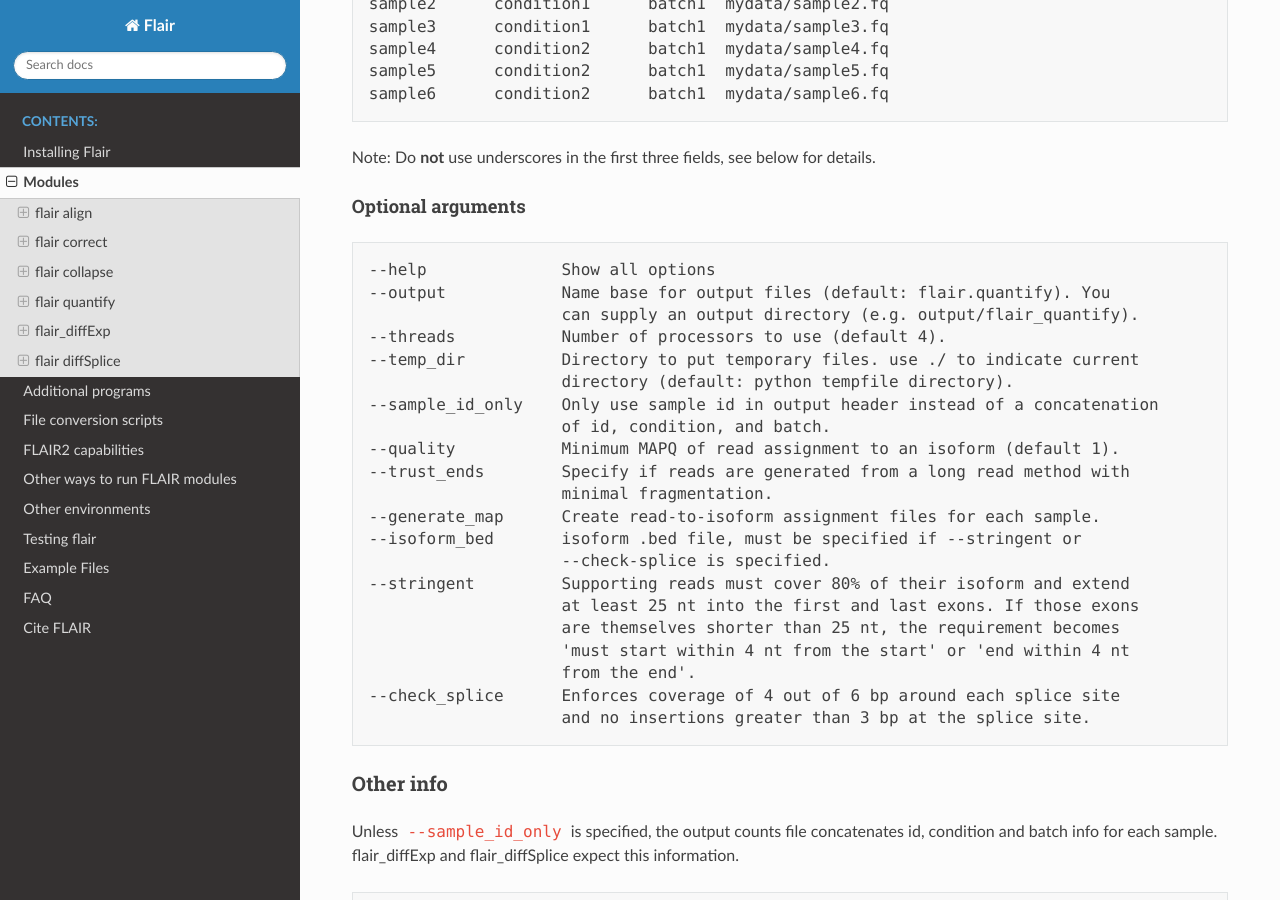
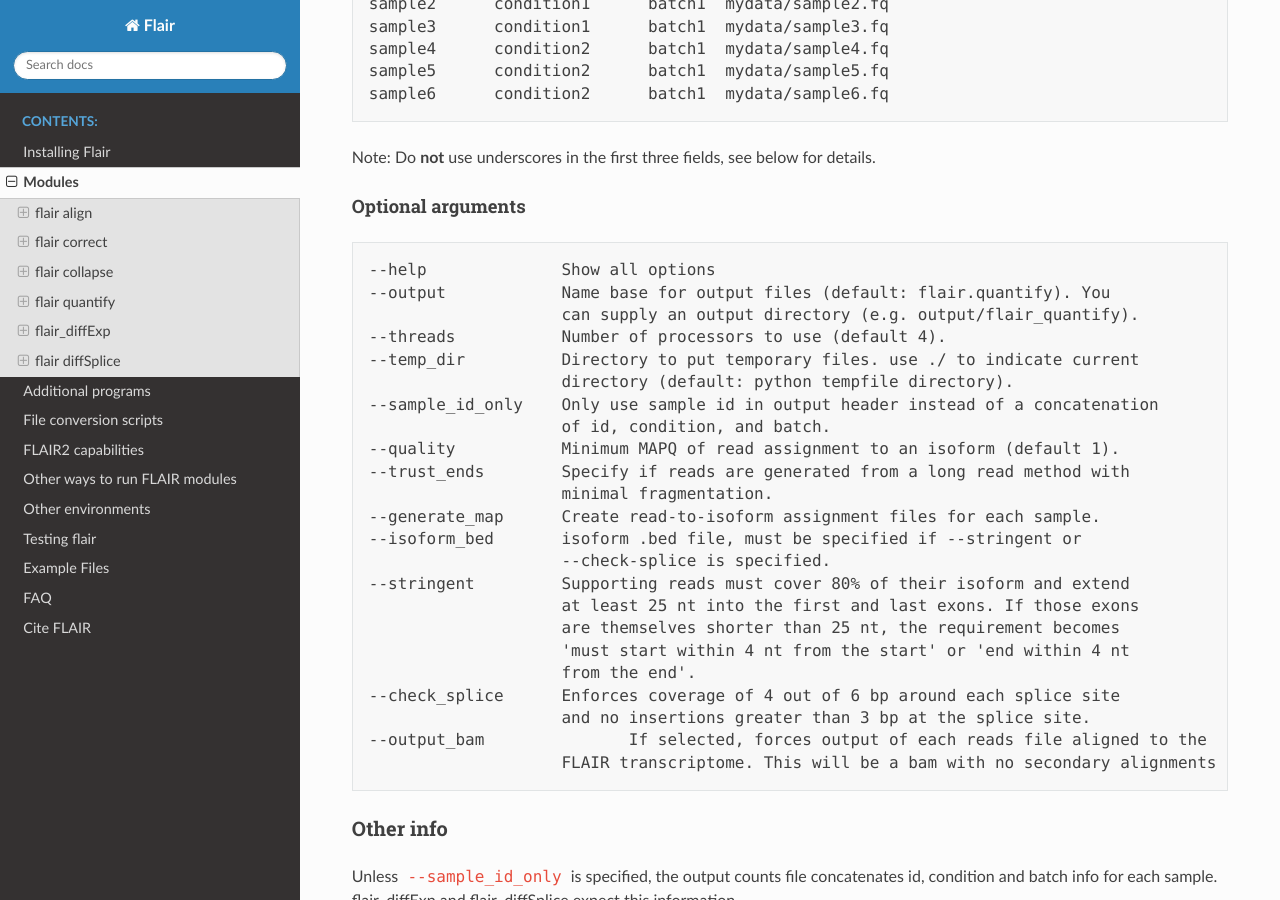
Before and after one commit to BrooksLabUCSC/flair, a Sphinx documentation site: the page built from docs/source/modules.rst, in a window 1280 px wide and 900 px high, scrolled down 7349 px. Built offline with Sphinx 7.4.7 and the Read the Docs theme 2.0.0, drawn with Linux system fonts in a browser that asks for light colours.

Commit message:
update docs for quantify - add output_bam

```diff
--- a/docs/source/modules.rst
+++ b/docs/source/modules.rst
@@ -397,6 +397,8 @@
                         from the end'.
     --check_splice	Enforces coverage of 4 out of 6 bp around each splice site
                         and no insertions greater than 3 bp at the splice site.
+    --output_bam	       If selected, forces output of each reads file aligned to the
+                        FLAIR transcriptome. This will be a bam with no secondary alignments
 
 Other info
 ----------
```
